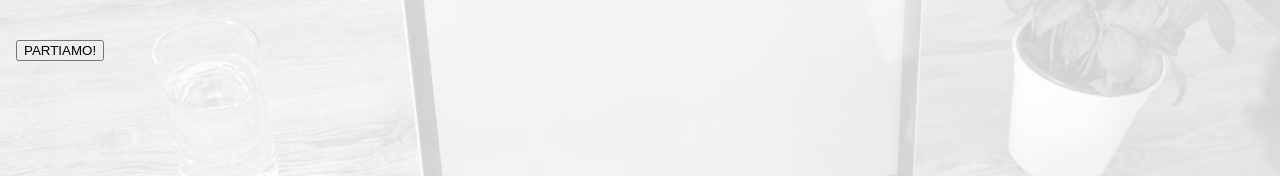
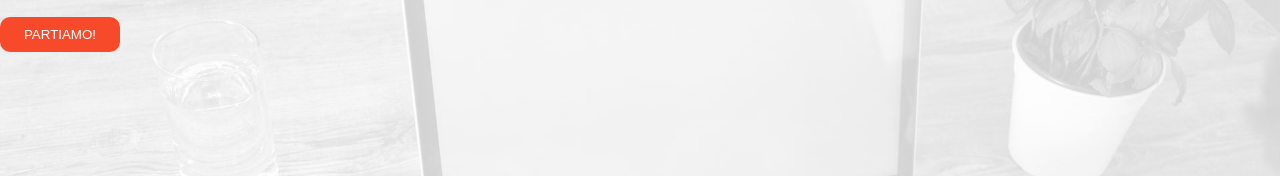
Before and after one commit to AntonioAlbano1/U1-D5, a plain HTML site: page index.html/index.html in a window 1280 px wide. Shown: the part 266-445 px from the top of the page. Drawn offline with nearby package versions, Linux system fonts and the light colour scheme.

Commit message:
modifica bottone commit

```diff
--- a/index.html/index.html
+++ b/index.html/index.html
@@ -17,9 +17,8 @@
         <div class="contenuto1">
             <h1>Corso Web <span>Developer</span></h1>
             <p>Smetti di inseguire i titoli, inizia a lavorare. Mentre tutti vogliono arricchire il CV, tu pensa ad arricchire le tue competenze.</p>
-            <div class="bottone">
-                <button>PARTIAMO!</button>
-            </div>
+                <button class="bottone">PARTIAMO!</button>
+
         </div>
 
         <section>
--- a/index.html/style.css
+++ b/index.html/style.css
@@ -57,9 +57,12 @@ body {
 }
 
 .bottone {
+    background-color: #f74a2a;
+    color: #fff;
     border: none;
-    padding: 16px;
-
+    border-radius: 10px;
+    padding: 10px;
+    min-width: 120px;
 }
 
 .contenuto2 {
```
